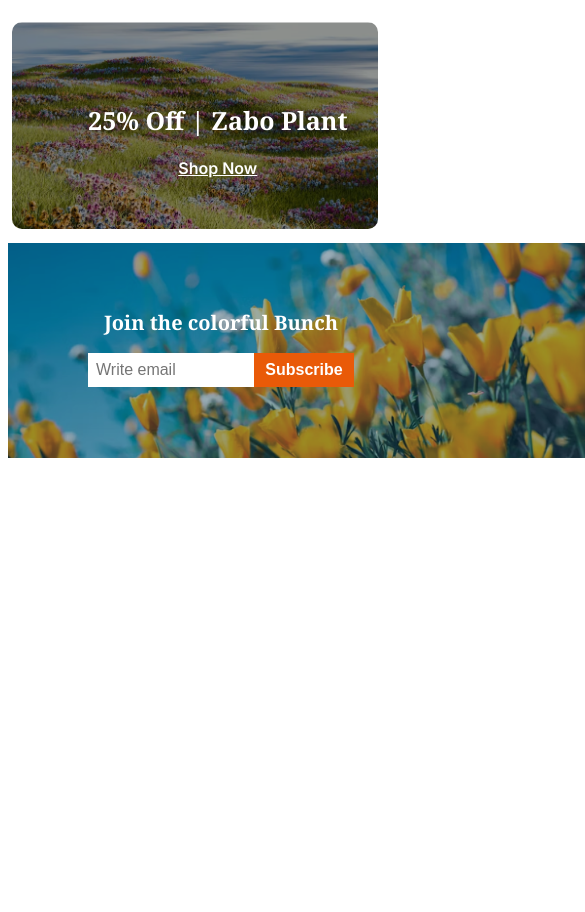
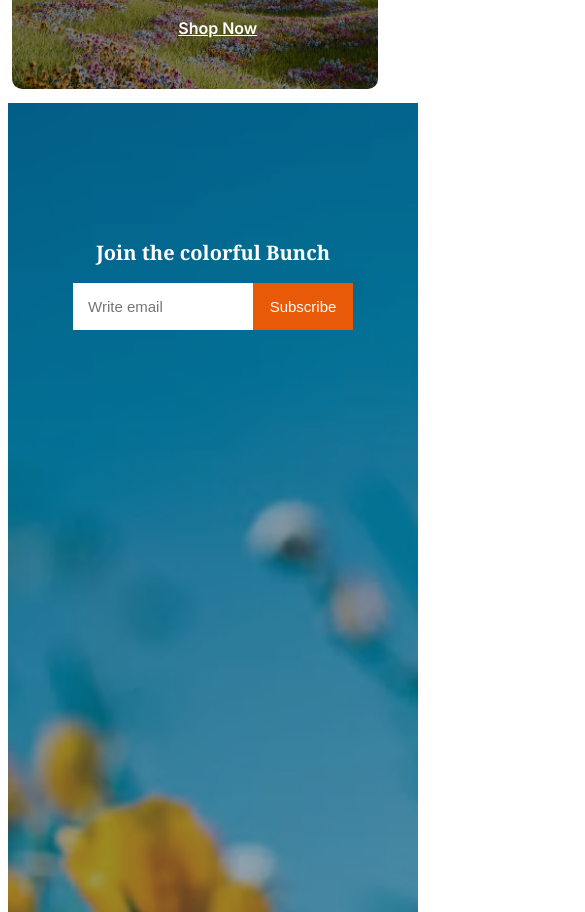
Before and after one commit to Tasnim813/Assighnment-02, a plain HTML site: page index.html in a window 390 px wide. Shown: the part 4939-5851 px from the top of the page, 585 px wide, since content can reach past the window. Drawn offline with Linux system fonts and the light colour scheme.

Commit message:
get touch section

```diff
--- a/style/style.css
+++ b/style/style.css
@@ -391,8 +391,12 @@ form {
     .banner {
         flex-direction: column-reverse;
     }
+    /* olan section style */
     .plants-card h4{
         margin-left: 0px;
+    }
+    .plans-contributer{
+        margin-top: 50px;
     }
     .plants-contributer-card {
         grid-template-columns: repeat(2, 1fr);
@@ -417,7 +421,7 @@ form {
         width: 200px;
         height: 50px;
     }
-
+    /* flower section style */
     .flower-contributer {
         flex-direction: column;
         gap: 0px;
@@ -434,6 +438,9 @@ form {
     }
 
     /* latest style */
+    .Latest-contributer{
+        margin-top: 50px;
+    }
     .card-container {
         flex-direction: column;
     }
@@ -459,20 +466,24 @@ form {
 
     /* input section */
     .input-contributer {
-
-        height: 100vh;
+        padding: 0px;
+        margin: 0px;
+        /* height: 100vh; */
         justify-items: center;
-        background-size: contain;
+        background-size: cover;
         margin-top: 10px;
         padding-top: px;
-        width: 500px;
-        justify-items: flex-start;
-        padding-left: 80px;
+        width: 410px;
+       justify-items: center;
+        padding-left: 00px;
+
+        position: relative;
+
 
     }
 
     .input-content {
-        padding-top: 50px;
+        justify-content: center;
         align-content: center;
 
     }
@@ -485,40 +496,53 @@ form {
 
     .mail {
         width: 150px;
-        padding: 8px;
+        padding: 15px;
         outline: none;
-        font-size: 16px;
+        font-size: 15px;
         font-weight: 400;
 
     }
 
     form>button {
-        padding: 8px;
+        padding:15px;
         width: 100px;
-        font-weight: 600;
+        font-weight: 400;
+        font-size: 15px;
     }
 
     /* footer */
     .footer-contributer{
         grid-template-columns: 1fr;
-        margin-top: 0px;
+        margin-top: 10px;
     }
     .one{
         margin-left: 10px;
     }
     .two{
-        margin-top: -60px;
+        margin-top: -71px;
         margin-left: 10px;
     }
     .three{
-        margin-top: -62px;
+        margin-top: -72px;
         margin-left: 10px;
     }
     .four{
-        margin-top: -50px;
+        margin-top: -60px;
         margin-left: 10px;
 
     }
+}
+/* @media screen and (max-width:375px) {
+     .input-contributer {
 
+        height: 100vh;
+        justify-items: center;
+        background-size: contain;
+        margin-top: 10px;
+        padding-top: px;
+        width: 370px;
+        justify-items: flex-start;
+        padding-left: 80px;
 
-}
+    }
+} */
```
